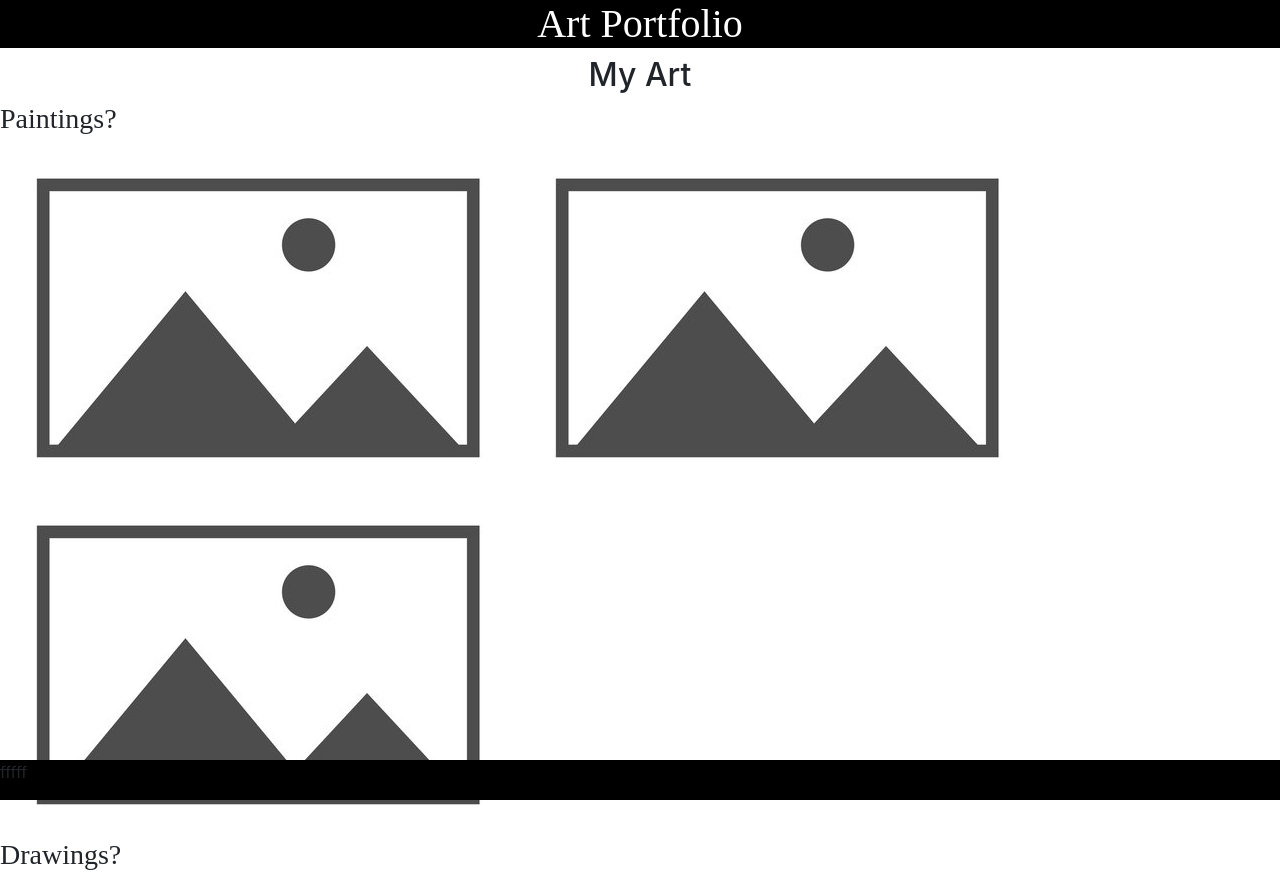
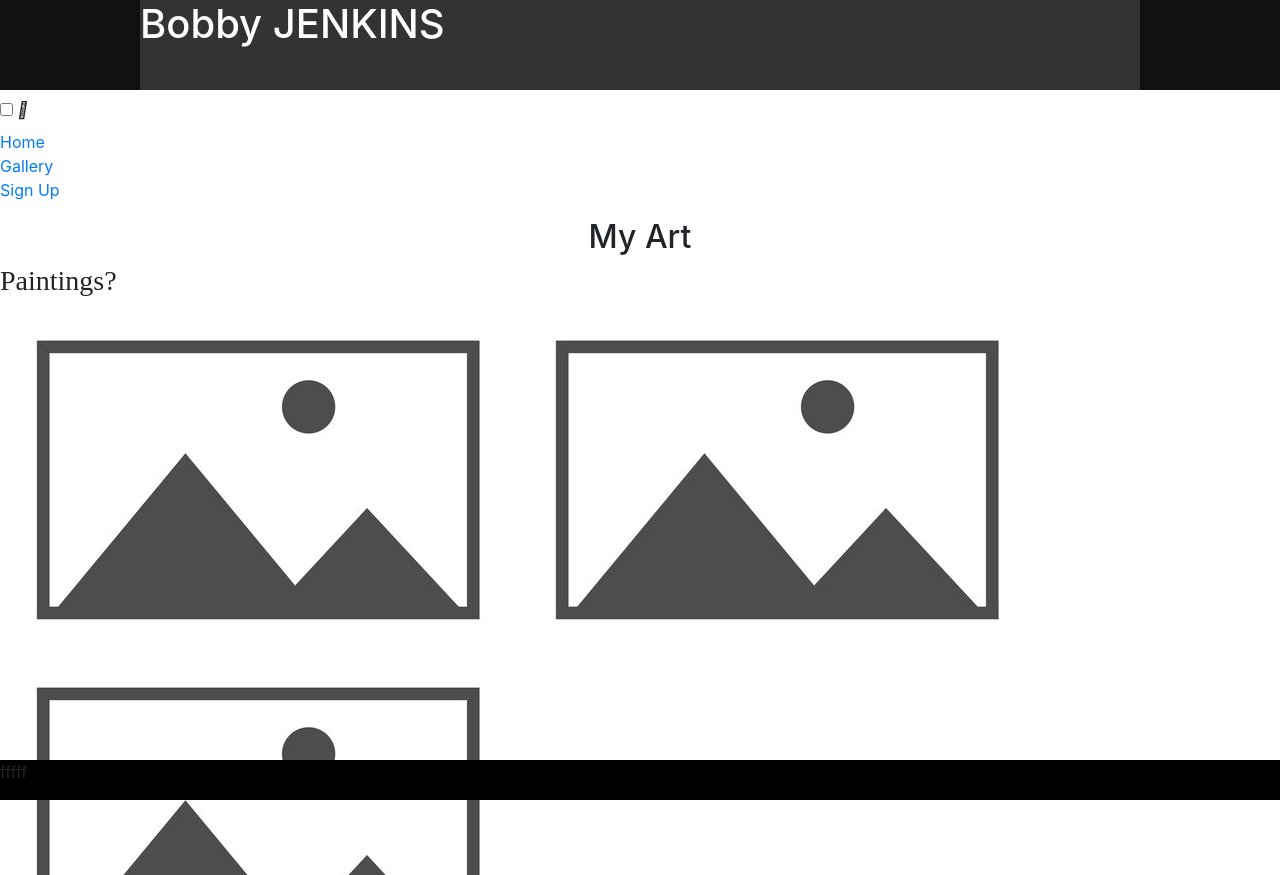
Before and after one commit to ProfYaffle88/project-art-portfolio, a plain HTML site: page index.html in a window 1280 px wide. Shown: the top 875 px of the page. Drawn offline with nearby package versions, Linux system fonts and the light colour scheme.

Commit message:
Add header HTML and alongside CSS changes

```diff
--- a/assets/styles.css
+++ b/assets/styles.css
@@ -1,12 +1,55 @@
 
 
+  @import url('https://fonts.googleapis.com/css2?family=Roboto:ital,wght@0,100;0,300;0,400;0,500;0,700;0,900;1,100;1,400;1,500;1,700&display=swap');
 
+/*----------HEADER---------*/
+* {
+    margin: 0;
+    padding: 0;
+    list-style: none;
+    text-decoration: none;
+}
+
+/*----------HEADER---------*/
+.header {
+    width: 100%;
+    height: 90px;
+    display: block;
+    background-color: #101111;
+}
+
+.inner_header {
+    width: 1000px;
+    height: 100%;
+    display: block;
+    margin: 0 auto;
+    background-color: #333333;
+}
+
+.logo_container {
+    height: 100%;
+    display: flex;
+    justify-content: flex-start;
+}
+.logo {
+    max-width: 100%;
+    max-height: 100%;
+}
+
+.logo_container h1 {
+    color: #ffffff;
+    height: 100%;
+    display: table-cell;
+    vertical-align: middle;
+
+
+}
 /* ---- MOBILE FIRST ------ */
 
 .title {
-    font-family: f;
+    font-family: garamond, sans-serif;
     text-align: center;
-    background-color: black;
+    background-color: #404040;
     color: white;
 }
 
--- a/index.html
+++ b/index.html
@@ -7,12 +7,36 @@
     <link rel="stylesheet" href="https://maxcdn.bootstrapcdn.com/font-awesome/4.7.0/css/font-awesome.min.css" type="text/css" />
     <link rel="stylesheet" href="assets/styles.css">
     <link rel="icon" href="assets/images/faviconplaceholder.png"> <!--just a placeholder-->
-    <title>plaecholder</title>
+    <title></title>
 </head>
 <body>
+    <header>
+    <div class="header">
+        <div class="inner_header">
+            <div class="logo_container">
+                <h1>Bobby<span> JENKINS</span></h1>
 
-        <header>
-            <h1 class="title">Art Portfolio</h1>
+            </div>
+        </div>
+    </div>
+
+
+        <a href="index.html">
+            <h1 id="logo"></h1>
+        </a>
+        <input type="checkbox" id="nav-toggle" name="nav-toggle">
+        <label for="nav-toggle" class="nav-toggle-label">
+            <i class="fa-solid fa-bars"></i>
+        </label>
+        <nav>
+            <ul id="menu">
+                <li><a href="index.html" class="active">Home</a></li>
+                <li><a href="gallery.html">Gallery</a></li>
+                <li><a href="contact.html">Sign Up</a></li>
+            </ul>
+        </nav>
+    </header>
+
         </header>
 
         <section>
```
